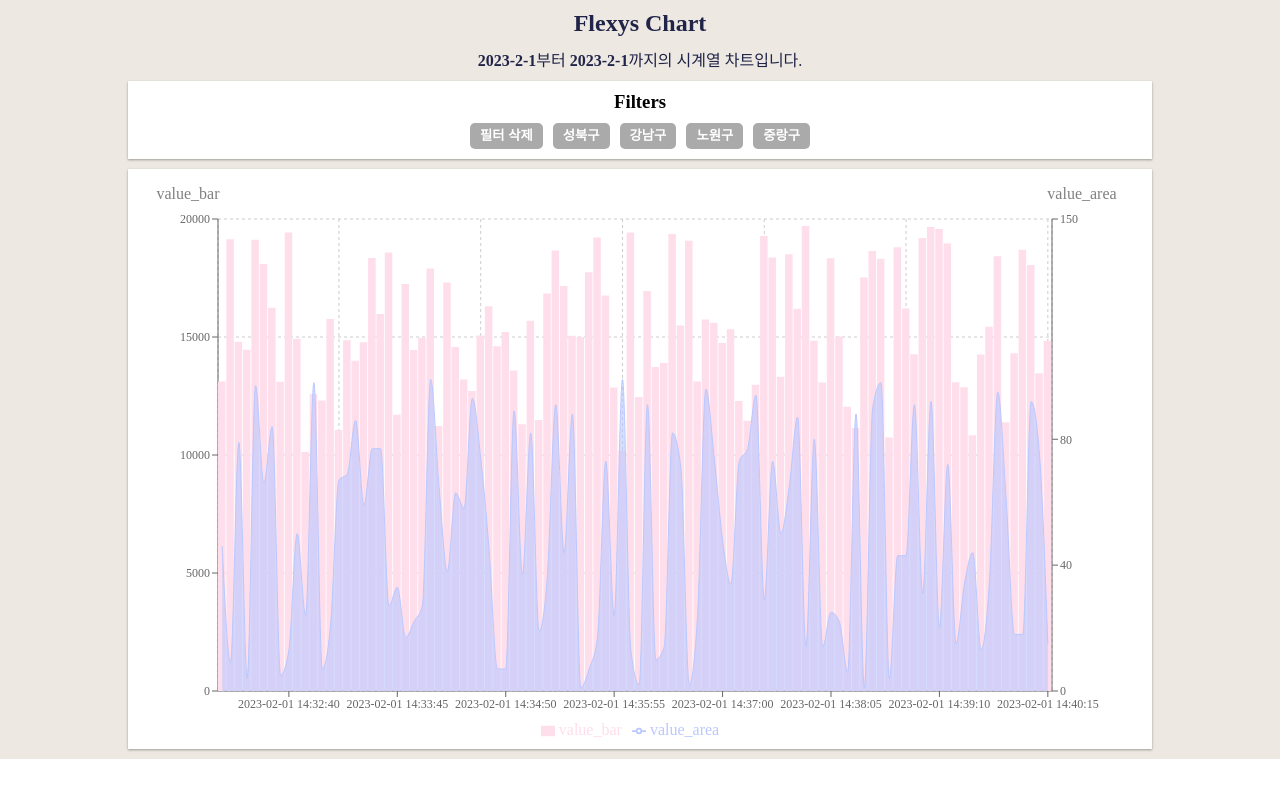
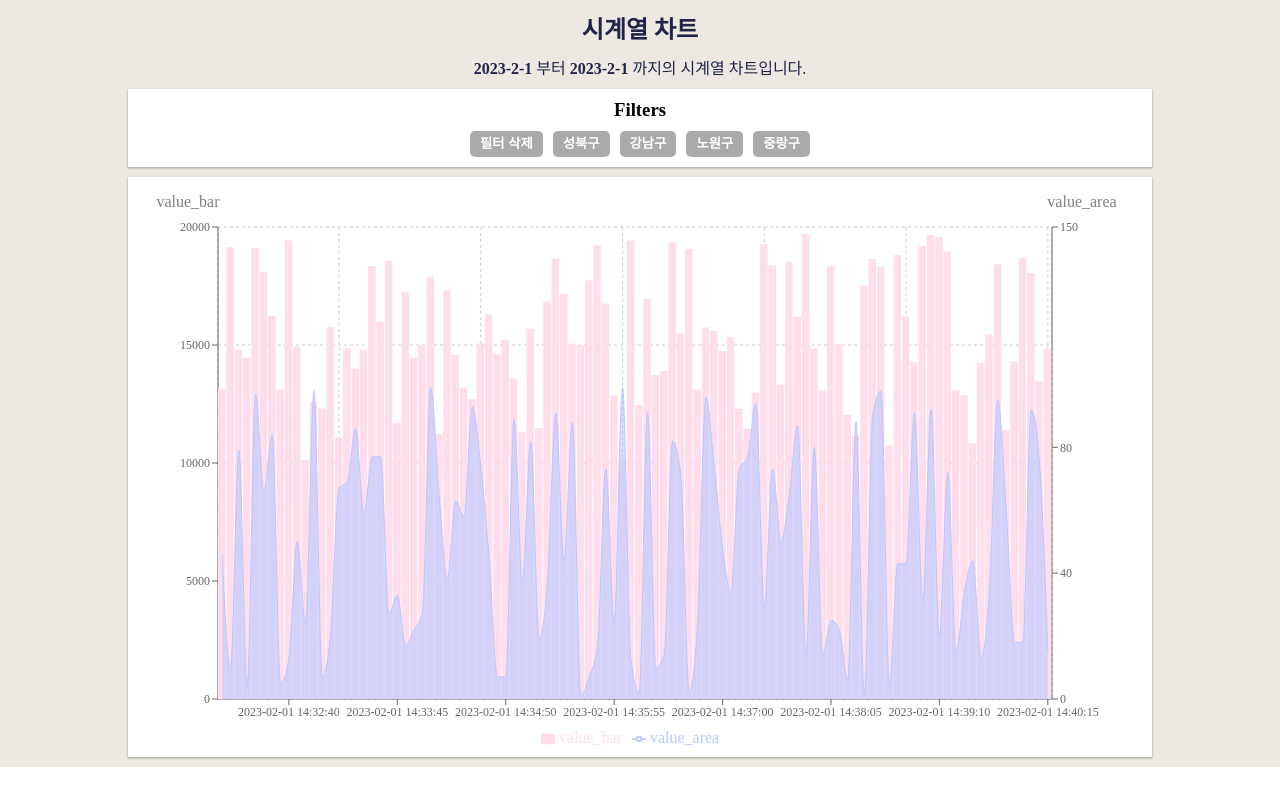
Before and after one commit to tnghgks/pre-onboarding-9th-3-8, a React (Create React App) app: page /chart in a window 1280 px wide. Built offline with nearby package versions, Linux system fonts and the light colour scheme.

Commit message:
fix: 차트 이름 수정

```diff
--- a/src/components/Chart/Chart.tsx
+++ b/src/components/Chart/Chart.tsx
@@ -12,14 +12,15 @@ import {
   Cell,
 } from 'recharts';
 import CustomTooltip from '@/components/Chart/CustomTooltips';
-import { IActivePayload, IChartProps } from '@/interface/props';
+import { IActivePayload } from '@/interface/props';
 import CustomDot from './CustomDot';
 import { CategoricalChartFunc } from 'recharts/types/chart/generateCategoricalChart';
 import styles from '@/components/Chart/style.module.css';
 import useFilterParams from '@/lib/hooks/useFilterParams';
 import { getFilteredData } from '@/lib/utils/chartHelper';
+import { IChart } from '@/interface/chartData';
 
-const Chart = ({ data, start, end }: IChartProps) => {
+const Chart = ({ data }: { data: IChart[] }) => {
   const { curFilterData, toggleFilter } = useFilterParams('filter');
   const filteredData = getFilteredData(data, curFilterData);
 
--- a/src/interface/props.d.ts
+++ b/src/interface/props.d.ts
@@ -1,10 +1,4 @@
 import { IChart } from './chartData';
-
-export interface IChartProps {
-  data: IChart[];
-  start: string;
-  end: string;
-}
 
 export interface IActivePayload {
   activePayload: {
--- a/src/pages/ChartPage/ChartPage.tsx
+++ b/src/pages/ChartPage/ChartPage.tsx
@@ -21,10 +21,10 @@ const ChartPage = () => {
   return (
     <div className={styles.container}>
       <section className={styles.top}>
-        <h1>Flexys Chart</h1>
+        <h1>시계열 차트</h1>
         <span>
-          <span className={styles.date}>{startDate}</span>부터{' '}
-          <span className={styles.date}>{endDate}</span>까지의 시계열
+          <span className={styles.date}> {startDate} </span>부터
+          <span className={styles.date}> {endDate} </span>까지의 시계열
           차트입니다.
         </span>
       </section>
@@ -33,7 +33,7 @@ const ChartPage = () => {
         <FilterList data={chartData} />
       </section>
       <section className={styles.chart}>
-        <Chart data={chartData} start={startDate} end={endDate} />
+        <Chart data={chartData} />
       </section>
     </div>
   );
```
